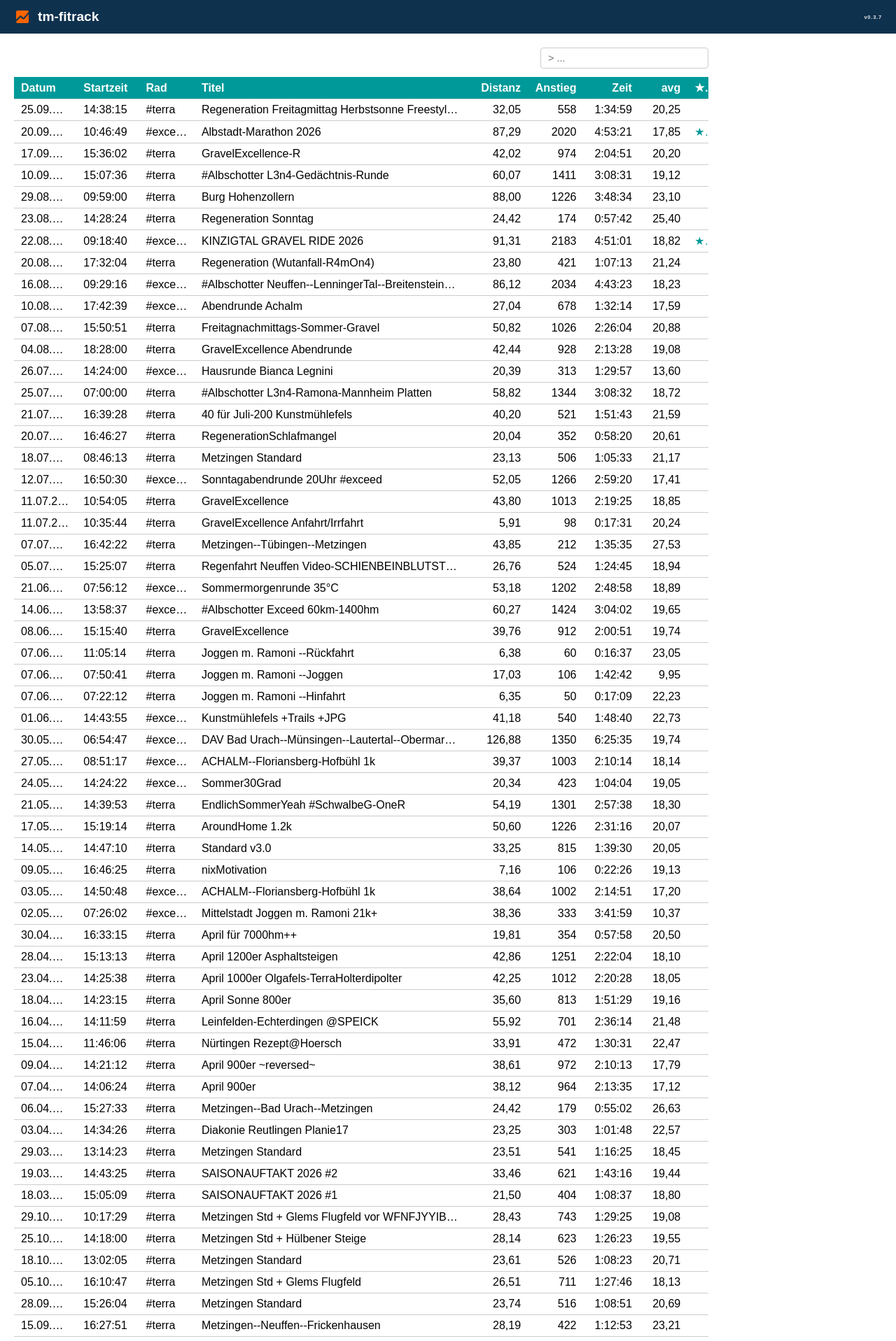
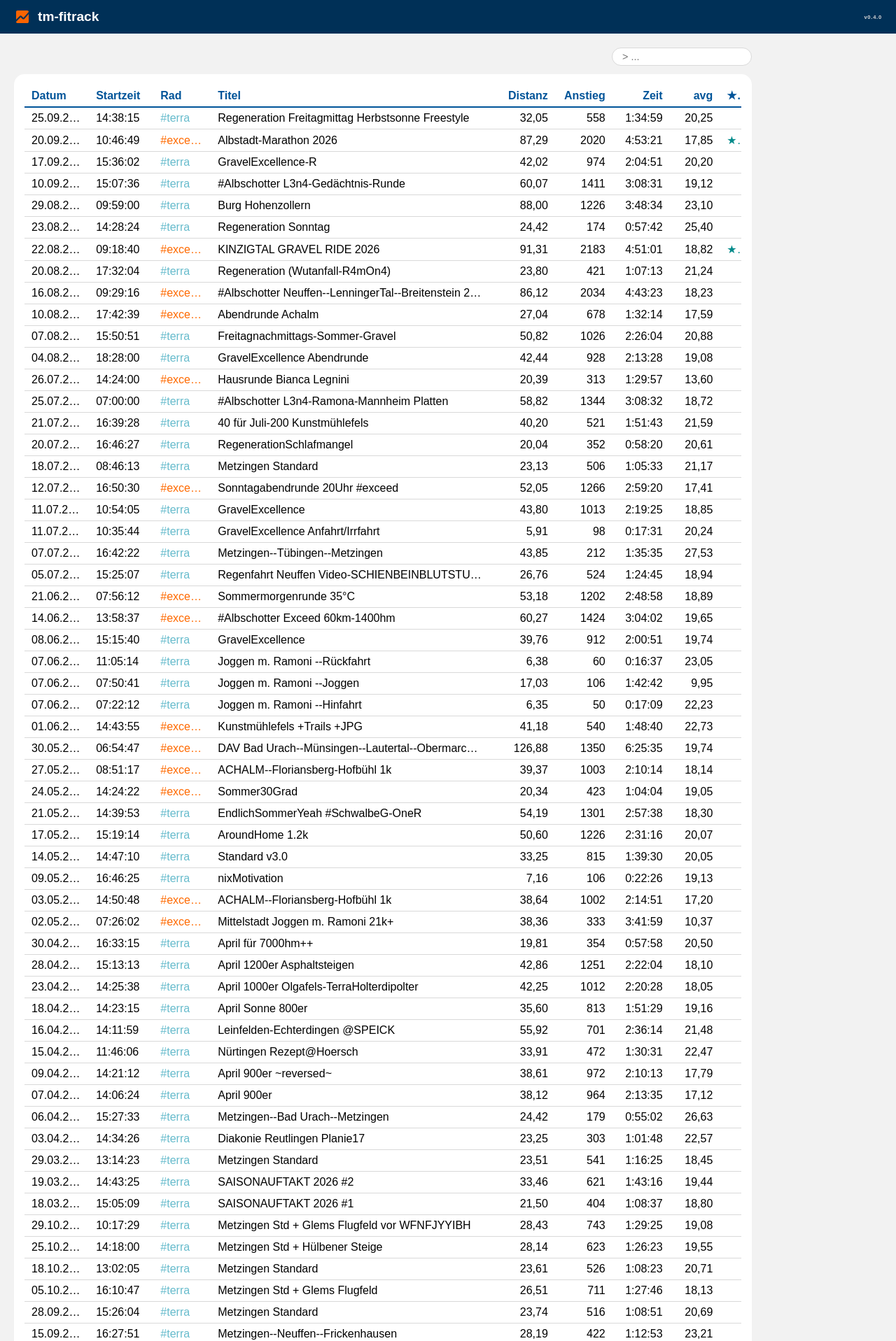
Before and after one commit to p1xeltm/tm-fitrack, a Flask app: page / in a window 1280 px wide. Shown: the top 1917 px of the page at 70% size. Run offline with Flask 3, Linux system fonts and the light colour scheme; data comes from the database, SQL or seed files in the repository; both versions use the stored data as it was after the commit.

Commit message:
update v0.4.0

```diff
--- a/static/script.js
+++ b/static/script.js
@@ -34,12 +34,24 @@ function formZeit(sekunden) {
     return `${h}:${mStr}:${sStr}`;
 }
 
+// Hilfsfunktion: Ermittlung CSS-Klasse für jeweiliges Rad
+function getRadKlasse(radName) {
+    if (!radName) return '';
+    const name = radName.toLowerCase().trim();
+
+    if (name.includes('exceed')) return 'rad-exceed';
+    if (name.includes('terra'))  return 'rad-terra';
+    if (name.includes('c62o'))   return 'rad-c62o';
+    if (name.includes('slx99'))  return 'rad-slx99';
+
+    return '';
+}
+
 // Funktion: Aktualisieren von Datenbank-Feldern
 async function update_dbFeld(activityId, spalte, wert) {
     const aktivitaet = alleAktivitaeten.find(a => a.id === activityId);
     const alterWert = aktivitaet ? aktivitaet[spalte] : null;
 
-    // Lokalen Datenstand vorab anpassen
     if (aktivitaet) aktivitaet[spalte] = wert;
 
     try {
@@ -71,11 +83,12 @@ function rendereTabelle(liste) {
     liste.forEach(zeile => {
         const tr = document.createElement('tr');
         const istFav = Boolean(zeile.fav);
+        const radKlasse = getRadKlasse(zeile.rad);
 
         tr.innerHTML = `
             <td class="spalte-align-left">${formDatum(zeile.datum)}</td>
             <td class="spalte-align-left">${zeile.startzeit || ''}</td>
-            <td class="spalte-align-left edit-zelle" data-id="${zeile.id}" data-spalte="rad" contenteditable="false" spellcheck="false"><span class="edit-text">${zeile.rad || ''}</span><span class="icon-edit">»</span></td>
+            <td class="spalte-align-left edit-zelle ${radKlasse}" data-id="${zeile.id}" data-spalte="rad" contenteditable="false" spellcheck="false"><span class="edit-text">${zeile.rad || ''}</span><span class="icon-edit">»</span></td>
             <td class="spalte-align-left edit-zelle" data-id="${zeile.id}" data-spalte="titel" contenteditable="false" spellcheck="false"><span class="edit-text">${zeile.titel || ''}</span><span class="icon-edit">»</span></td>
             <td class="spalte-align-right">${formZahl(zeile.distanz)}</td>
             <td class="spalte-align-right">${zeile.anstieg ?? ''}</td>
@@ -108,8 +121,8 @@ fetch('/api/activities')
 
 // Event-Listener für Suchfeld
 document.getElementById('suche').addEventListener('input', function(e) {
+
     const begriff = e.target.value.toLowerCase().trim();
-
     const gefiltert = alleAktivitaeten.filter(zeile => {
         const datum = formDatum(zeile.datum).toLowerCase();
         const rad = (zeile.rad || '').toLowerCase();
@@ -125,7 +138,7 @@ document.getElementById('suche').addEventListener('input', function(e) {
 
 // Event-Listener für Klicks (edit_fav & Icon-Klick bei edit-Zellen)
 document.getElementById('daten').addEventListener('click', function(e) {
-    // 1. Favorit umstellen
+
     const favZelle = e.target.closest('.fav-zelle');
     if (favZelle) {
         const activityId = Number(favZelle.dataset.id);
@@ -140,7 +153,6 @@ document.getElementById('daten').addEventListener('click', function(e) {
         return;
     }
 
-    // 2. Klick DIREKT auf das Edit-Icon
     if (e.target.classList.contains('icon-edit')) {
         const editZelle = e.target.closest('.edit-zelle');
         if (!editZelle) return;
@@ -158,7 +170,7 @@ document.getElementById('daten').addEventListener('click', function(e) {
   =================================================================================
 */
 
-// Hilfsvariable zum Speichern des Werts vor der Bearbeitung
+// Hilfsvariable zum Speichern des Werts vor Bearbeitung
 let alterZellenWert = '';
 
 // Speicherung Ursprungswert vor Editieren + Cursor ans Ende setzen
@@ -168,7 +180,6 @@ document.getElementById('daten').addEventListener('focusin', function(e) {
     const textSpan = e.target.querySelector('.edit-text');
     alterZellenWert = textSpan ? textSpan.textContent : e.target.textContent;
 
-    // Cursor ans Ende des Textes setzen
     setTimeout(() => {
         const zielKnoten = textSpan || e.target;
         const range = document.createRange();
@@ -180,7 +191,7 @@ document.getElementById('daten').addEventListener('focusin', function(e) {
     }, 0);
 });
 
-// Tastatur-Steuerung Enter (Speichern) / Esc (Abbruch)
+// Tastatur-Steuerung Enter/Esc (Speichern/Abbruch)
 document.getElementById('daten').addEventListener('keydown', function(e) {
     if (!e.target.classList.contains('edit-zelle')) return;
 
@@ -210,9 +221,12 @@ document.getElementById('daten').addEventListener('focusout', function(e) {
     const textSpan = editZelle.querySelector('.edit-text');
     const neuerWert = (textSpan ? textSpan.textContent : editZelle.textContent).trim();
 
-    // Zelle sperren & HTML-Struktur zurücksetzen
     editZelle.setAttribute('contenteditable', 'false');
     editZelle.innerHTML = `<span class="edit-text">${neuerWert}</span><span class="icon-edit">»</span>`;
 
+    if (spalte === 'rad') {
+        editZelle.className = `spalte-align-left edit-zelle ${getRadKlasse(neuerWert)}`;
+    }
+
     update_dbFeld(activityId, spalte, neuerWert);
 });
--- a/static/style.css
+++ b/static/style.css
@@ -1,3 +1,28 @@
+/*
+  -----------------------------------------------------------------------
+    FARBPALETTE
+  -----------------------------------------------------------------------
+*/
+
+:root {
+    --col-main1:    hsl(207, 100%, 17%);
+    --col-main2:    hsl(207, 100%, 30%);
+    --col-akzent1:  hsl(180, 100%, 27%);
+
+    --col-weiss:    hsl(0, 0%, 100%);
+    --col-grau95:   hsl(0, 0%, 95%);
+    --col-grau85:   hsl(0, 0%, 85%);
+    --col-grau75:   hsl(0, 0%, 75%);
+    --col-schwarz:  hsl(0, 0%, 10%);
+
+    --col-exceed:   hsl(25, 100%, 50%);
+    --col-terra:    hsl(190, 50%, 60%);
+    --col-c62o:     hsl(0, 0%, 40%);
+    --col-slx99:    hsl(190, 80%, 30%);
+}
+
+
+
 /*
   -----------------------------------------------------------------------
     Grundgerüst
@@ -6,6 +31,7 @@
 
 body {
     font-family: sans-serif;
+    background-color: var(--col-grau95);
     margin: 0;
     padding: 0;
 }
@@ -15,7 +41,7 @@ body {
 }
 
 .container-tabelle {
-    width: 80%;
+    width: 85%;
 }
 
 
@@ -27,7 +53,7 @@ body {
 */
 
 .banner-balken {
-    background-color: hsl(207, 69%, 18%);
+    background-color: var(--col-main1);
     padding: 12px 20px;
     display: flex;
     justify-content: space-between;
@@ -46,13 +72,13 @@ body {
 }
 
 .banner-titel {
-    color: hsl(0, 0%, 100%);
+    color: var(--col-weiss);
     font-size: 1.2rem;
     font-weight: bold;
 }
 
 .banner-version {
-    color: hsl(0, 0%, 90%);
+    color: var(--col-grau85);
     font-size: 10px;
     font-weight: bold;
     letter-spacing: 1px;
@@ -72,24 +98,27 @@ body {
 
 .header-bereich {
     display: flex;
-    justify-content: flex-end; /* Suchfeld schließt exakt rechtsbündig ab */
+    justify-content: flex-end;
     margin-bottom: 12px;
 }
 
-.such-feld {
-    padding: 6px 10px;
+.suche-box {
+    appearance: none;
+    -webkit-appearance: none;
+    background-color: var(--col-weiss);
+    padding: 4px 14px;
     font-size: 0.9rem;
-    border: 1px solid hsl(0, 0%, 80%);
-    border-radius: 4px;
+    border: 1px solid var(--col-grau85);
+    border-radius: 17px;
     outline: none;
-    width: 240px;
+    width: 200px;
     box-sizing: border-box;
 }
 
-.such-feld:focus {
-    border-color: hsl(207, 69%, 18%);
+.suche-box:focus {
+    border-color: var(--col-main2);
+    box-shadow: 0 0 0 1px var(--col-main2);
 }
-
 
 
 /*
@@ -100,12 +129,17 @@ body {
 
 .tabelle {
     width: 100%;
-    border-collapse: collapse;
+    border-collapse: separate;
+    border-spacing: 0;
     table-layout: fixed;
+    background-color: var(--col-weiss);
+    border: 15px solid var(--col-weiss);
+    border-radius: 15px;
+    overflow: hidden;
 }
 
 .tabelle th, .tabelle td {
-    border-bottom: 1px solid hsl(0, 0%, 80%);
+    border-bottom: 1px solid var(--col-grau85);
     padding: 6px 10px;
     box-sizing: border-box;
     white-space: nowrap;
@@ -114,8 +148,12 @@ body {
 }
 
 .tabelle th {
-    background-color: hsl(180, 100%, 30%);
-    color: hsl(0, 0%, 100%);
+    color: var(--col-main2);
+    border-bottom: 2px solid var(--col-main2);
+}
+
+.tabelle tbody tr:hover {
+    background-color: var(--col-grau95);
 }
 
 .spalte-align-left { text-align: left; }
@@ -142,7 +180,7 @@ body {
 .fav-zelle {
     cursor: pointer;
     user-select: none;
-    color: hsl(180, 100%, 30%);
+    color: var(--col-akzent1);
 }
 .fav-zelle:not(.ist-favorit):hover::before {
     content: '★';
@@ -158,31 +196,43 @@ body {
 
 .edit-zelle {
     position: relative;
-    padding-left: 0;   /* Kein pauschaler Abstand mehr am Rand nötig */
+    padding-left: 0;
     padding-right: 0;
 }
 
 .icon-edit {
-    display: inline-block; /* Fließt direkt im Text mit */
-    margin-left: 6px;      /* Kleiner Abstand direkt zum letzten Buchstaben */
+    display: inline-block;
+    margin-left: 6px;
     opacity: 0;
     cursor: pointer;
     font-size: 1rem;
     font-weight: bold;
-    color: hsl(180, 100%, 30%);
+    color: var(--col-grau75);
     user-select: none;
 }
 
 .edit-zelle:hover .icon-edit {
-    opacity: 0.99;
+    opacity: 1;
 }
 
-/* Sobald editiert wird, verstecken wir das Icon */
 .edit-zelle:focus .icon-edit {
     display: none;
 }
 
 .edit-zelle:focus {
     cursor: text;
-    outline: 1px solid hsl(180, 100%, 30%);
+    outline: 1px solid var(--col-akzent1);
 }
+
+
+
+/*
+  -----------------------------------------------------------------------
+    RAD FARB-KLASSEN
+  -----------------------------------------------------------------------
+*/
+
+.rad-exceed { color: var(--col-exceed); }
+.rad-terra  { color: var(--col-terra);  }
+.rad-c62o   { color: var(--col-c62o);   }
+.rad-slx99  { color: var(--col-slx99);  }
--- a/templates/index.html
+++ b/templates/index.html
@@ -14,13 +14,13 @@
             <span class="banner-titel">tm-fitrack</span>
         </div>
 
-        <a href="https://github.com/p1xeltm/tm-fitrack" target="_blank" rel="noopener noreferrer" class="banner-version">v0.3.7</a>
+        <a href="https://github.com/p1xeltm/tm-fitrack" target="_blank" rel="noopener noreferrer" class="banner-version">v0.4.0</a>
     </header>
 
     <main class="hauptinhalt">
         <div class="container-tabelle">
             <div class="header-bereich">
-                <input type="text" id="suche" placeholder="> ..." class="such-feld">
+                <input type="text" id="suche" placeholder="> ..." class="suche-box">
             </div>
 
             <table class="tabelle">
```
Also changed, not shown: info.txt (+3 -5 lines), fitdb.db.
